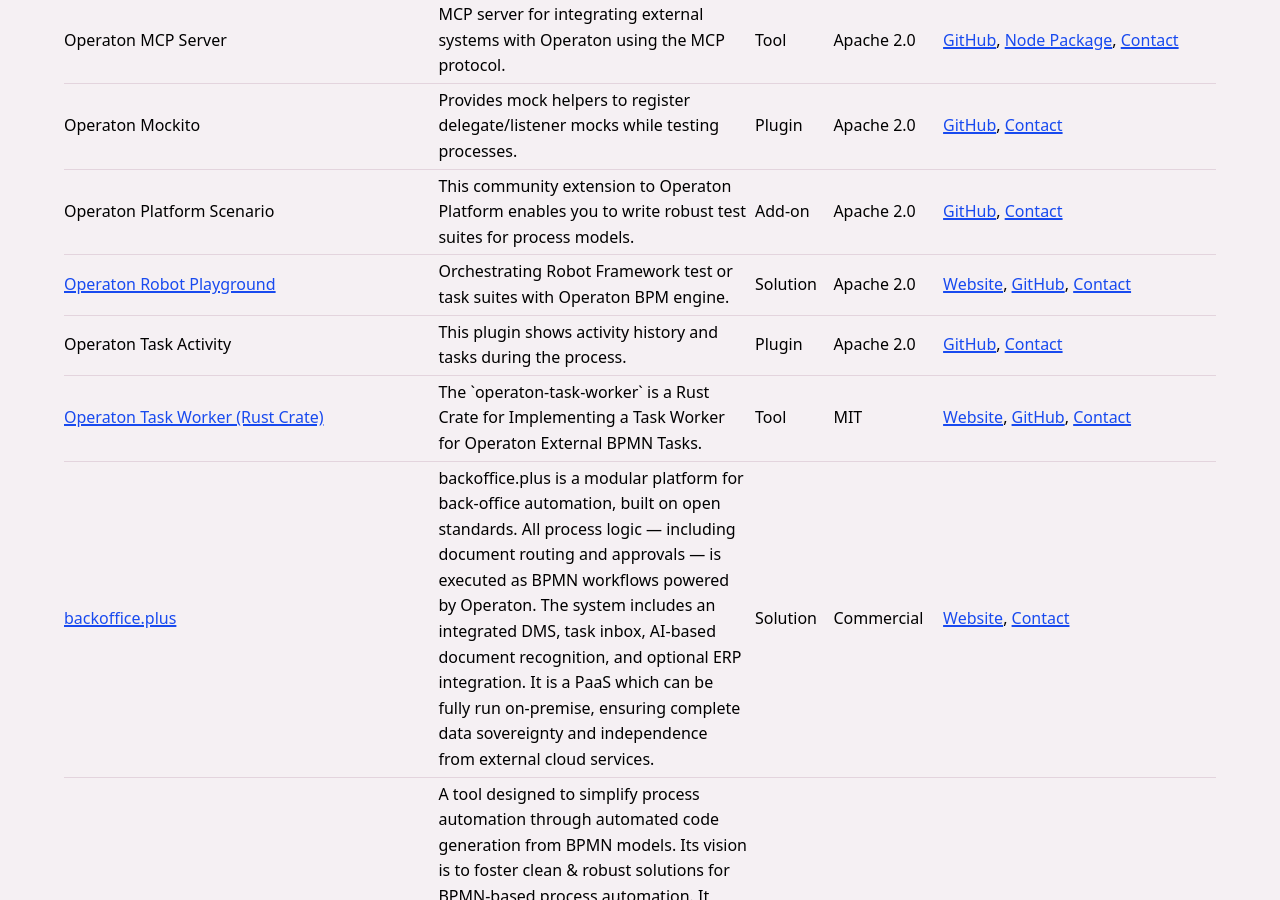
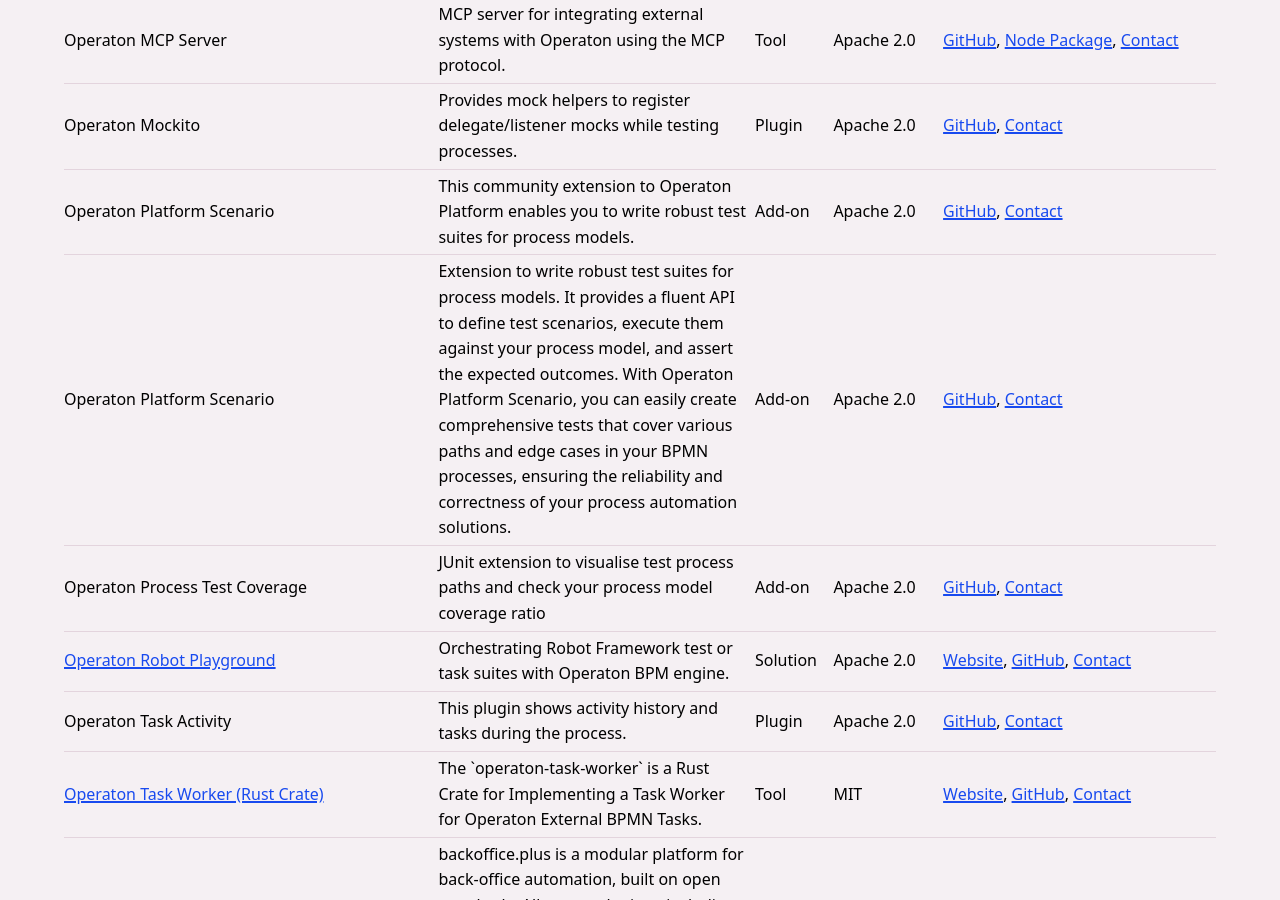
Before and after one commit to operaton/operaton.org, a Jekyll site: the page built from hub.html, in a window 1280 px wide and 900 px high, scrolled down 1010 px. Built offline with Jekyll 4.4.1, drawn with Linux system fonts in a browser that asks for light colours.

Commit message:
feat(hub): Add Platform Scenario & Test Coverage extensions
closes #121
closes #122

```diff
--- a/_data/hub-items.yml
+++ b/_data/hub-items.yml
@@ -192,3 +192,28 @@
       url: https://github.com/ronalders/operaton-platform-scenario
     - label: Contact
       url: "https://github.com/ronalders"
+
+- name: Operaton Platform Scenario
+  description: >-
+    Extension to write robust test suites for process models.
+    It provides a fluent API to define test scenarios, execute them against your process model, and assert the expected outcomes.
+    With Operaton Platform Scenario, you can easily create comprehensive tests that cover various paths and edge cases in your BPMN processes,
+    ensuring the reliability and correctness of your process automation solutions.
+  type: 2
+  license: 2
+  links:
+    - label: GitHub
+      url: https://github.com/ronalders/operaton-platform-scenario
+    - label: Contact
+      url: "mailto:aldersron@gmail.com"
+
+- name: Operaton Process Test Coverage
+  description: >-
+    JUnit extension to visualise test process paths and check your process model coverage ratio
+  type: 2
+  license: 2
+  links:
+    - label: GitHub
+      url: https://github.com/ronalders/operaton-process-test-coverage
+    - label: Contact
+      url: "mailto:aldersron@gmail.com"
```
